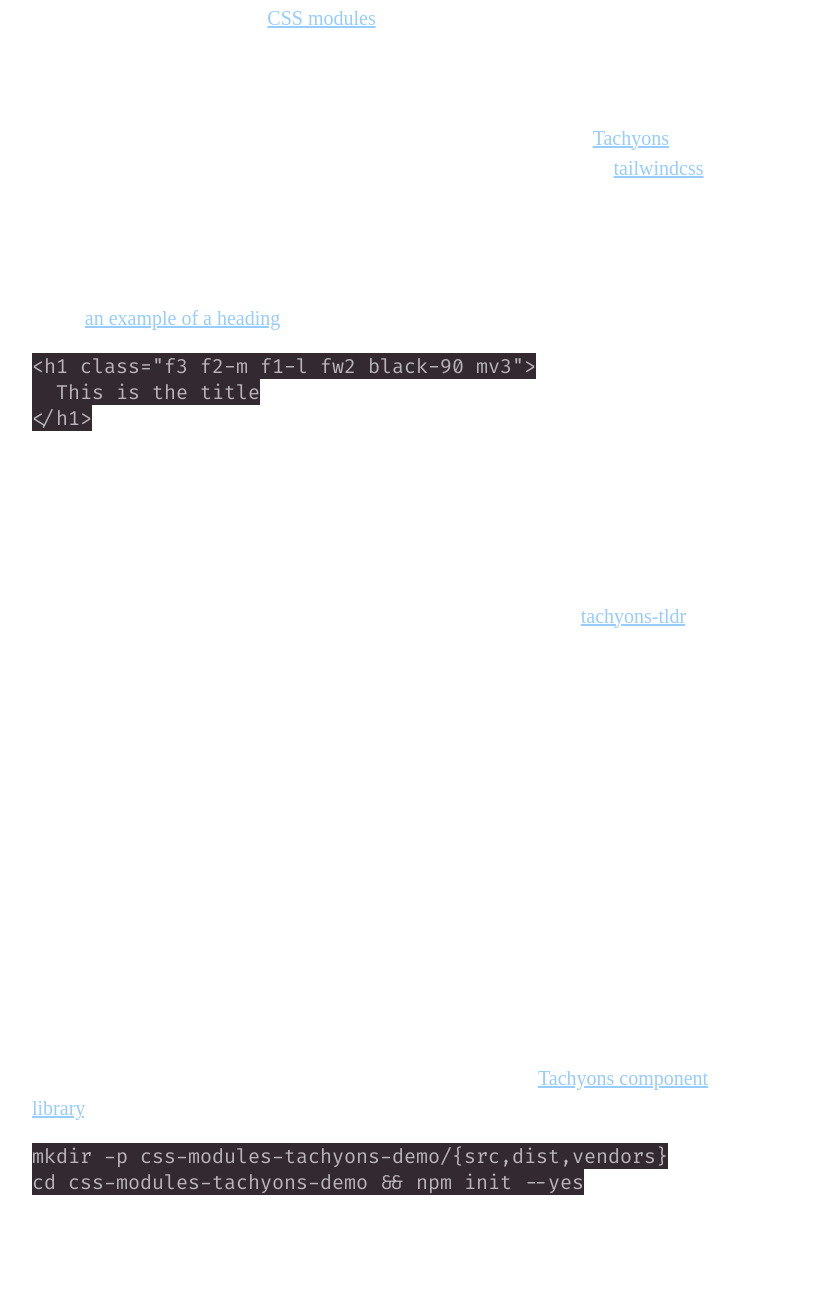
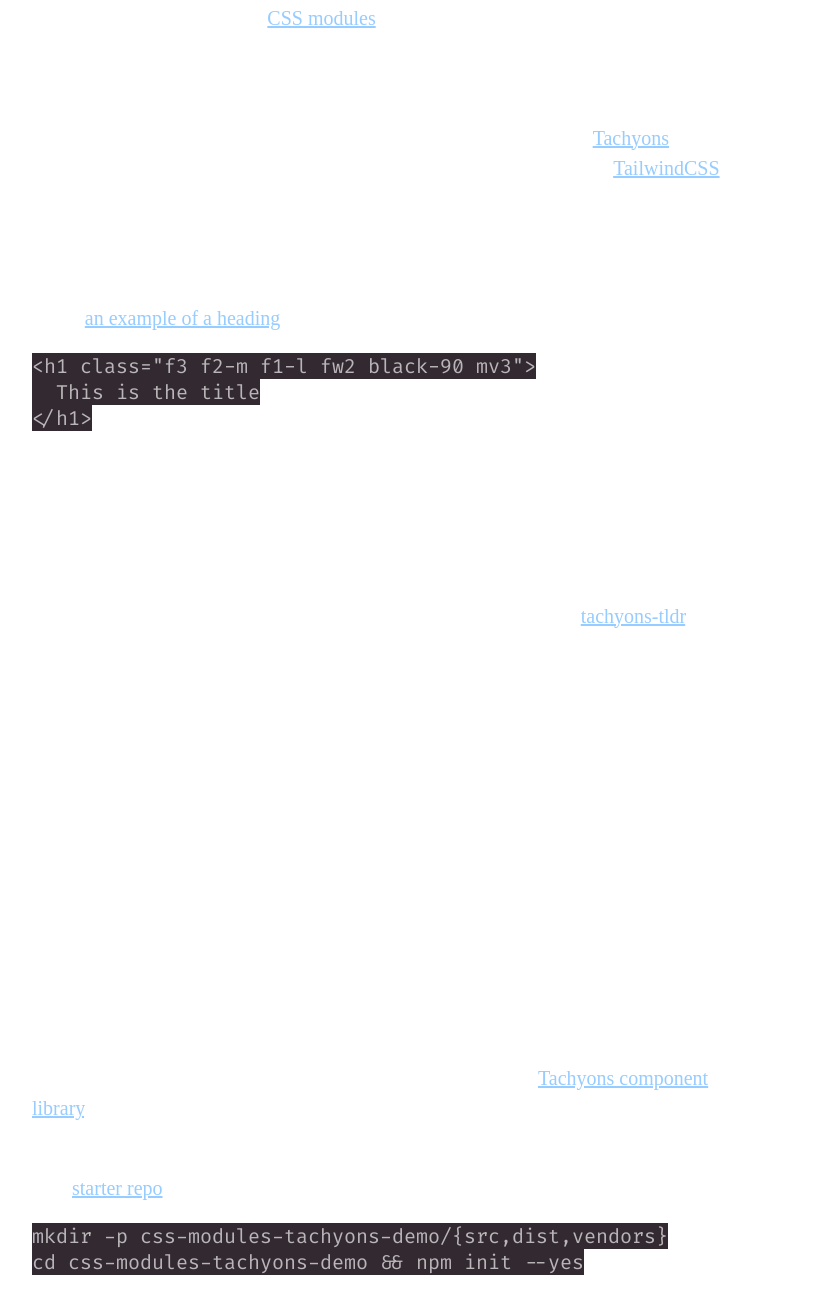
Before and after one commit to BeejLuig/bjcant.dev, a Gatsby site: page /tachyons-css-modules/ in a window 1280 px wide. Shown: the part 258-1550 px from the top of the page, without its empty margins (256-1075 px from the left). Built offline with nearby package versions, Linux system fonts and the light colour scheme; Gatsby itself is replaced by a stand-in of ours; some packages are replaced by stand-ins of ours; code samples lack their colours.

Commit message:
add reference to starter repo

````diff
--- a/content/blog/tachyons-css-modules/index.md
+++ b/content/blog/tachyons-css-modules/index.md
@@ -6,7 +6,7 @@ date: 2019-10-15
 
 For a while now, I have used [CSS modules](https://github.com/css-modules/css-modules) to style applications at work. If you have never used CSS modules before, it can be a great solution for scoped, composable styles. Building a shared component library? CSS Modules will be your friend!
 
-My team started working on a project that couples CSS modules with [Tachyons](http://tachyons.io/), a small open-source CSS library of utility classes. If you are familiar with [tailwindcss](https://tailwindcss.com/), Tachyons is comparable but much more simple. Contrary to most style patterns, utility-based CSS libraries like Tachyons discourage the use of the cascade, preferring instead to use class names that describe the style property and value.
+My team started working on a project that couples CSS modules with [Tachyons](http://tachyons.io/), a small open-source CSS library of utility classes. If you are familiar with [TailwindCSS](https://tailwindcss.com/), Tachyons is comparable but much more simple. Contrary to most style patterns, utility-based CSS libraries like Tachyons discourage the use of the cascade, preferring instead to use class names that describe the style property and value.
 
 Using [an example of a heading](http://tachyons.io/components/text/title-subtitle-centered/index.html):
 
@@ -27,6 +27,8 @@ Combine Tachyons with CSS Modules and you have a solution to both of these probl
 ## Setup the project
 
 We're going to build a simple profile-card component from the [Tachyons component library](http://tachyons.io/components/cards/profile-card-title-subtitle/index.html). Let's get started by creating a new project with subfolders.
+
+> If you want to skip the file creation and go straight to code, you can clone the [starter repo](https://github.com/BeejLuig/css-modules-tachyons-demo/tree/start).
 
 ```sh
 mkdir -p css-modules-tachyons-demo/{src,dist,vendors}
@@ -476,6 +478,8 @@ All of the available colors are in `vendors/tachyons/_variables.css`. Play aroun
 
 ## Conclusion
 
+Thanks for reading! To see the finished product, clone the [starter repo](https://github.com/BeejLuig/css-modules-tachyons-demo/tree/complete) and checkout the `complete` branch.
+
 Things we learned:
 
 - How to setup a webpack config for CSS Modules
````
